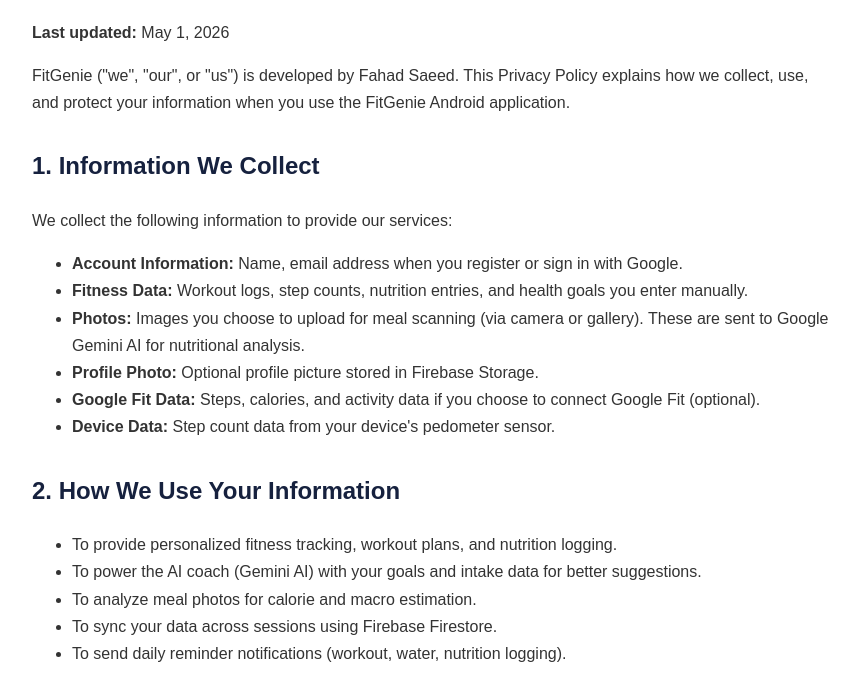
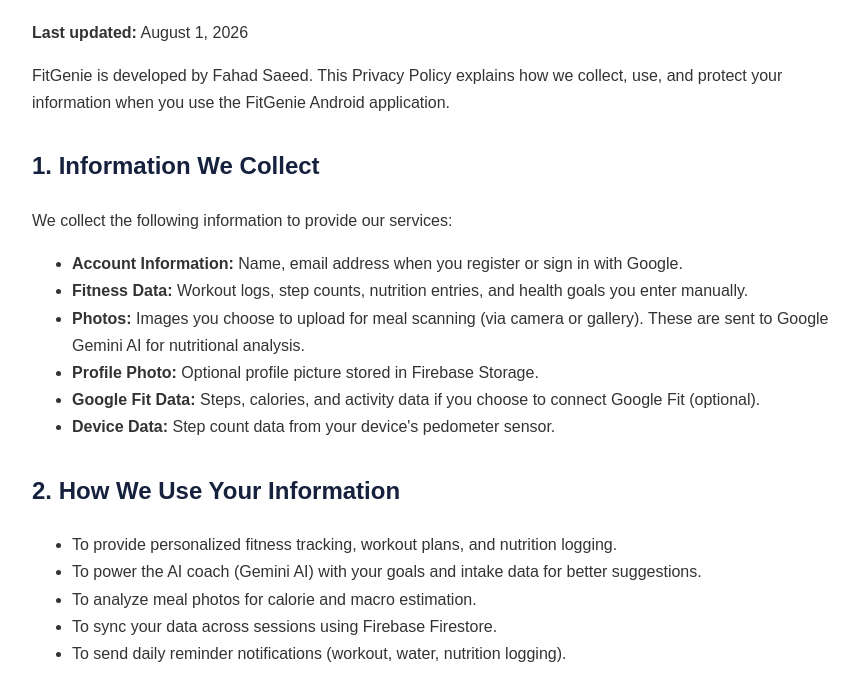
Before and after one commit to fahad2bhatti/fitgenie-privacy-policy, a plain HTML site: page index.html in a window 1280 px wide. Shown: the part 97-791 px from the top of the page, without its empty margins (208-1067 px from the left). Drawn offline with Linux system fonts and the light colour scheme.

Commit message:
Update index.html

```diff
--- a/index.html
+++ b/index.html
@@ -21,10 +21,10 @@
 <body>
 
     <h1>🧞‍♂️ FitGenie — Privacy Policy</h1>
-    <p><strong>Last updated:</strong> May 1, 2026</p>
+    <p><strong>Last updated:</strong> August 1, 2026</p>
 
     <p>
-        FitGenie ("we", "our", or "us") is developed by Fahad Saeed. This Privacy Policy explains how we collect,
+        FitGenie is developed by Fahad Saeed. This Privacy Policy explains how we collect,
         use, and protect your information when you use the FitGenie Android application.
     </p>
 
```
